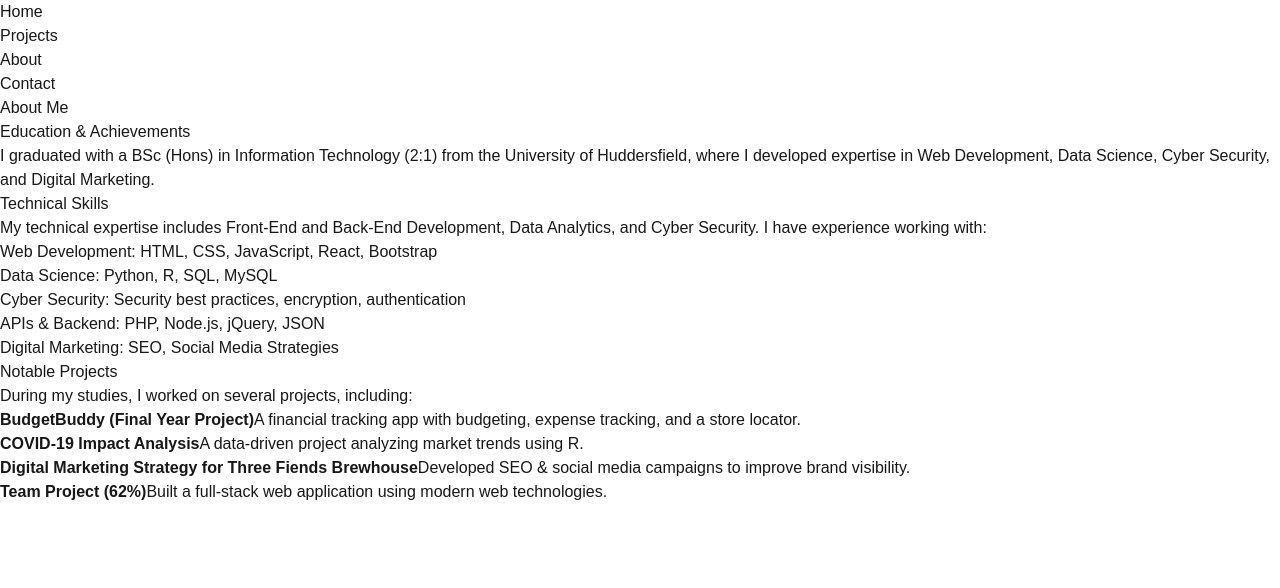
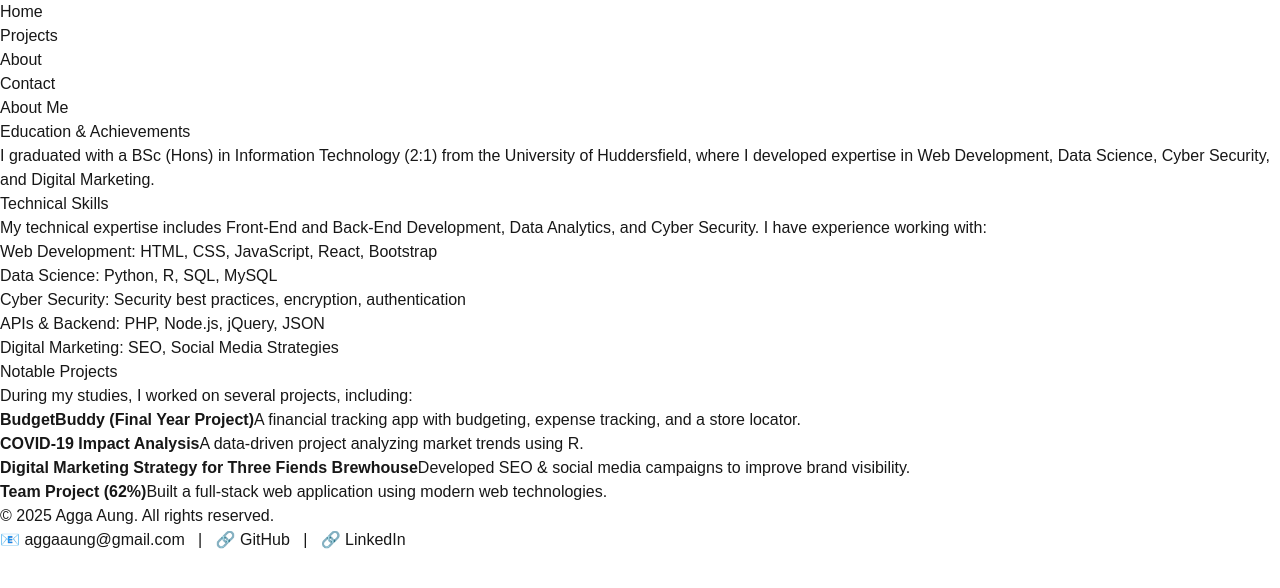
Before and after one commit to Agga2772/Portfolio, a Next.js app: page /about in a window 1280 px wide. Shown: the top 588 px of the page. Built offline with nearby package versions, Linux system fonts and the light colour scheme.

Commit message:
Add global footer and other updates

```diff
--- /dev/null
+++ b/src/app/Footer.tsx
@@ -0,0 +1,12 @@
+export default function Footer() {
+    return (
+      <footer className="w-full text-center bg-gray-800 text-gray-300 py-6 mt-10">
+        <div className="text-sm">
+          © {new Date().getFullYear()} Agga Aung. All rights reserved. <br />
+          📧 <a href="mailto:aggaaung@gmail.com" className="text-blue-400 hover:underline">aggaaung@gmail.com</a> &nbsp; | &nbsp;
+          🔗 <a href="https://github.com/Agga2772" className="text-blue-400 hover:underline" target="_blank">GitHub</a> &nbsp; | &nbsp;
+          🔗 <a href="https://www.linkedin.com/in/agga-aung/" className="text-blue-400 hover:underline" target="_blank">LinkedIn</a>
+        </div>
+      </footer>
+    );
+  }
--- a/src/app/layout.tsx
+++ b/src/app/layout.tsx
@@ -1,6 +1,7 @@
 import Link from "next/link";
 import Head from "next/head";
 import "./globals.css";
+import Footer from "./Footer";
 
 export default function RootLayout({ children }: { children: React.ReactNode }) {
   return (
@@ -17,7 +18,7 @@ export default function RootLayout({ children }: { children: React.ReactNode })
         <meta property="og:type" content="website" />
         <meta property="og:image" content="https://agga-portfolio.vercel.app/preview-image.png" />
       </Head>
-      <body className="bg-gray-900 text-white">
+      <body className="bg-gray-900 text-white flex flex-col min-h-screen">
         <nav className="p-4 bg-gray-800">
           <ul className="flex space-x-6">
             <li><Link href="/" className="hover:text-blue-400">Home</Link></li>
@@ -26,7 +27,12 @@ export default function RootLayout({ children }: { children: React.ReactNode })
             <li><Link href="/contact" className="hover:text-blue-400">Contact</Link></li>
           </ul>
         </nav>
-        {children}
+
+        <main className="flex-grow">
+          {children}
+        </main>
+
+        <Footer /> {}
       </body>
     </html>
   );
```
